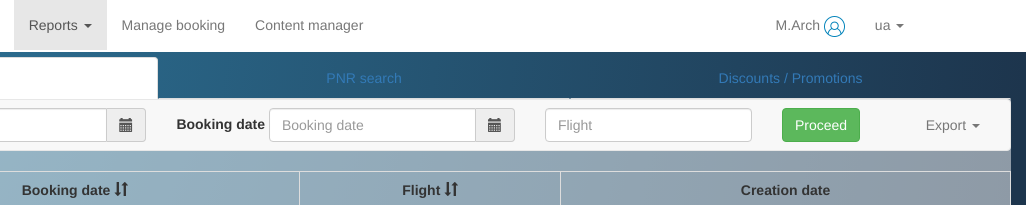
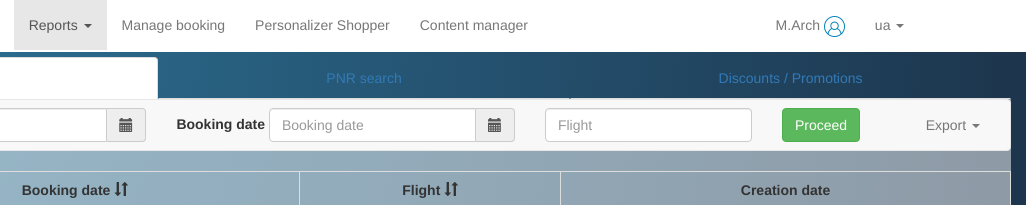
Before and after one commit to alexandrdev68/mau, a plain HTML site: page admin.html in a window 1280 px wide. Shown: the top 205 px of the page, 254-1280 px from the left. Drawn offline with Linux system fonts and the light colour scheme.

Commit message:
додав пункт personalizer

```diff
--- a/admin.html
+++ b/admin.html
@@ -54,6 +54,7 @@ $(document).ready(function(){
 				</li>
 
 		        <li class=""><a href="booking.html">Manage booking</a></li>
+		        <li class=""><a href="personalizer.html">Personalizer Shopper</a></li>
 		        <li class=""><a href="content.html">Content manager</a></li>
 		      </ul>
 		      <ul class="nav navbar-nav navbar-right">
```
Also changed, not shown: booking.html (+1 -0 lines), content.html (+1 -0 lines), index.html (+1 -0 lines).
